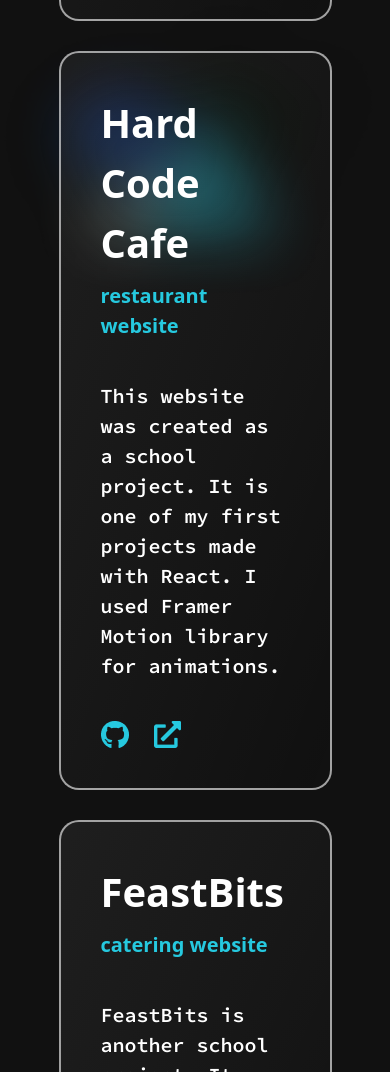
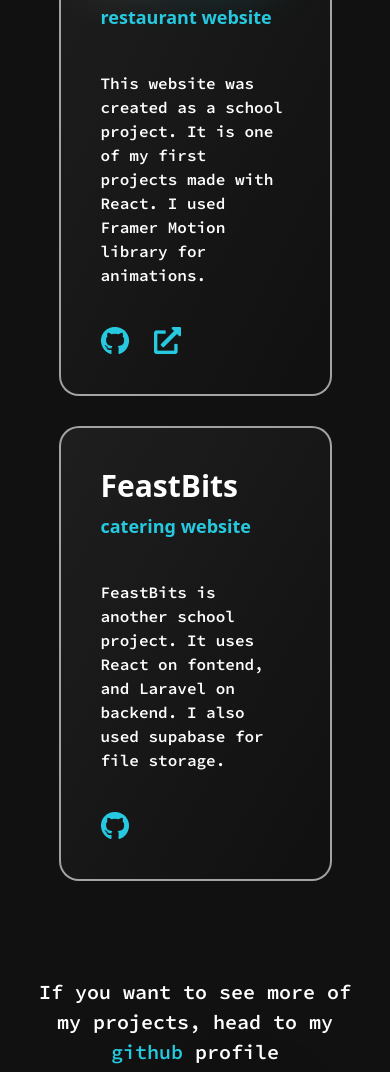
Before and after one commit to Liioan/portfolio, an Astro site: page / in a window 390 px wide. Shown: the part 6334-7406 px from the top of the page. Built offline with nearby package versions, Linux system fonts and the light colour scheme; Astro itself is replaced by a stand-in of ours.

Commit message:
improve responsiveness

```diff
--- a/src/components/Project.astro
+++ b/src/components/Project.astro
@@ -8,15 +8,17 @@ const { project } = Astro.props;
 ---
 
 <div
-  class="flex min-h-[480px] w-[70%] max-w-md flex-col justify-between gap-10 rounded-[20px] border-2 border-[#f5f5f5a0] bg-gradient-to-br from-[#f5f5f50f] p-10"
+  class="flex w-[70%] max-w-md flex-col justify-between gap-10 rounded-[20px] border-2 border-[#f5f5f5a0] bg-gradient-to-br from-[#f5f5f50f] p-10 lg:min-h-[480px]"
 >
   <div class="flex flex-col gap-2">
-    <h2 class="text-[40px] font-bold text-white">{project.title}</h2>
-    <h3 class="text-[20px] font-semibold text-primary">
+    <h2 class="text-3xl font-bold text-white md:text-[40px]">
+      {project.title}
+    </h2>
+    <h3 class="text-lg font-semibold text-primary md:text-[20px]">
       {project.subtitle}
     </h3>
   </div>
-  <p class="font-content text-[20px] font-semibold text-white">
+  <p class="font-content text-base font-semibold text-white md:text-[20px]">
     {project.description}
   </p>
   <div class="flex gap-[25px]">
--- a/src/pages/index.astro
+++ b/src/pages/index.astro
@@ -136,7 +136,7 @@ const contactOptions: contactOption[] = [
       {projects.map((project) => <Project project={project} />)}
     </div>
     <p
-      class="w-[80%] text-center font-content text-[20px] font-semibold text-white lg:w-full"
+      class="mt-4 w-[80%] text-center font-content text-[20px] font-semibold text-white lg:w-full 2xl:mt-8"
     >
       If you want to see more of my projects, head to my <a
         href="https://github.com/liioan"
@@ -151,7 +151,7 @@ const contactOptions: contactOption[] = [
   >
     <Heading>Contact</Heading>
     <p
-      class="w-[70%] max-w-2xl font-content text-2xl font-bold text-white 2xl:mt-16"
+      class="w-[70%] max-w-2xl text-center font-content text-lg font-semibold text-text md:text-2xl xl:text-left 2xl:mt-16"
     >
       Got an exciting project? Reach out via email or instant message for a
       quick connection! Let's make it a success.
```
